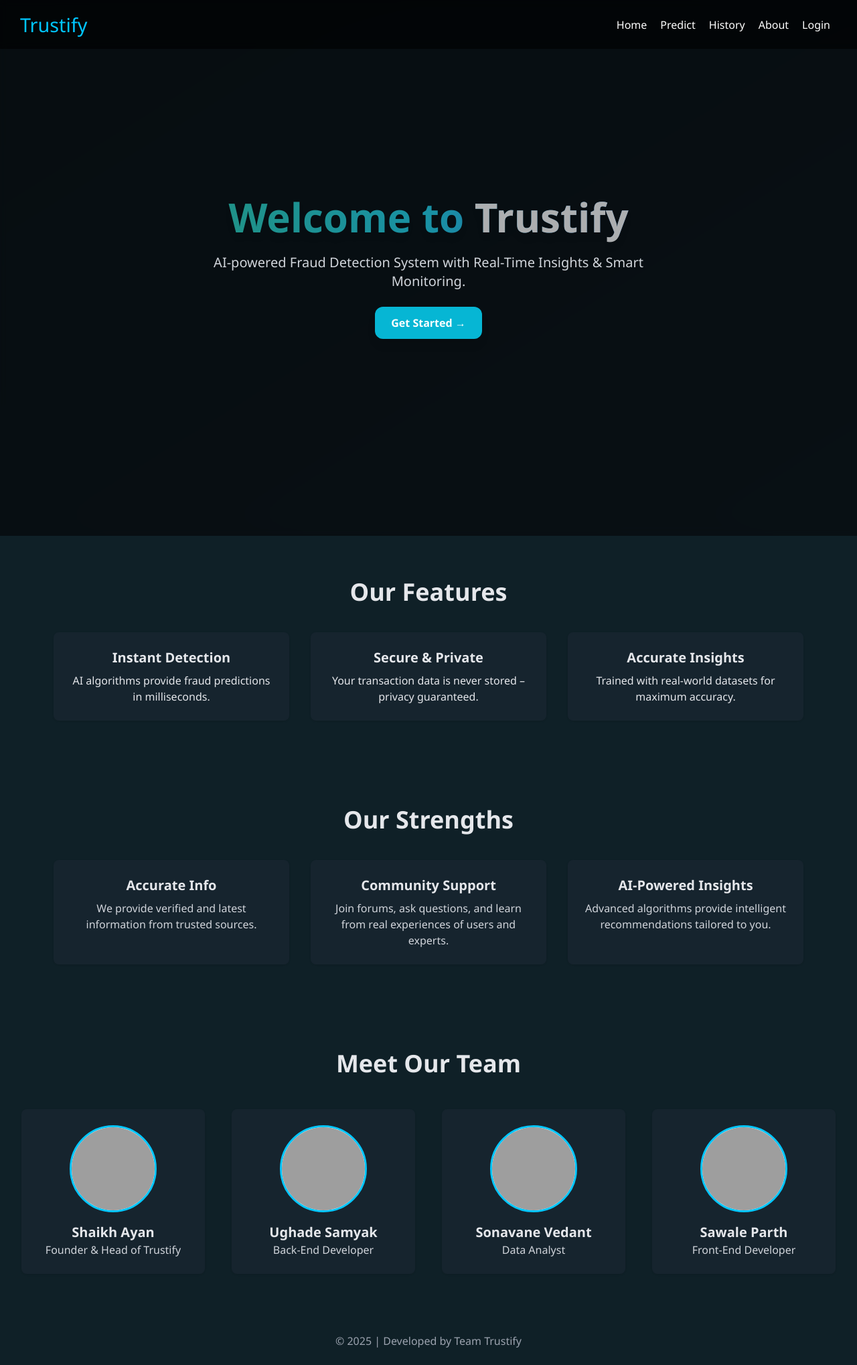
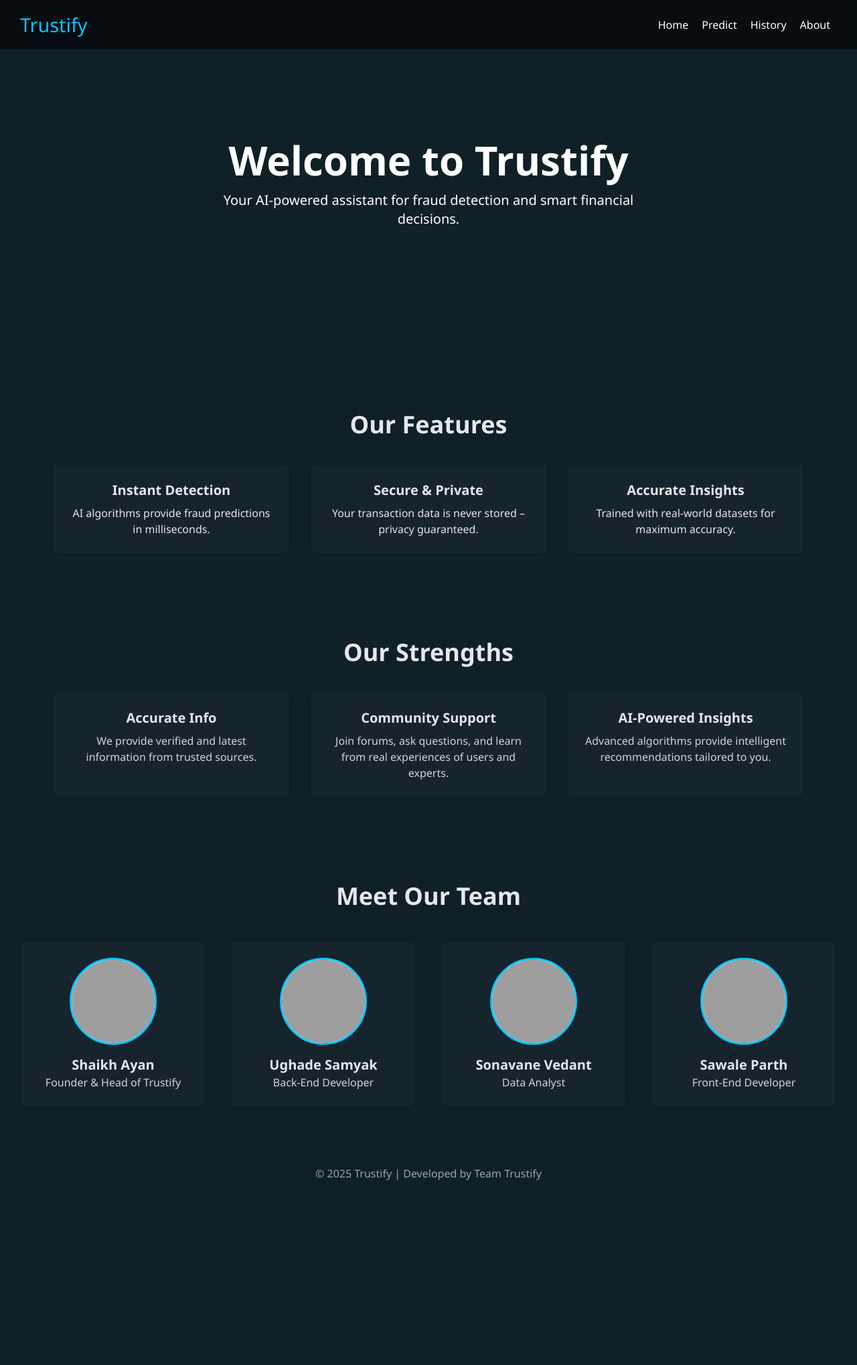
Before and after one commit to ayanshaikh29/trustify-Fraud-detection-system, a Flask app: page /about in a window 1280 px wide. Shown: the whole page at 67% size. After the commit the page ends 1762 px from the top, so only its background shows below. Run offline with Flask 3, Linux system fonts and the light colour scheme; some libraries are stand-ins or nearby versions; grey boxes are pictures that could not be loaded.

Commit message:
Update about.html

```diff
--- a/templates/about.html
+++ b/templates/about.html
@@ -71,48 +71,21 @@
         <a href="/predict" style="color: white; text-decoration: none; font-weight: 500;" onmouseover="this.style.color='#00c6ff'" onmouseout="this.style.color='white'">Predict</a>
         <a href="/history" style="color: white; text-decoration: none; font-weight: 500;" onmouseover="this.style.color='#00c6ff'" onmouseout="this.style.color='white'">History</a>
         <a href="/about" style="color: white; text-decoration: none; font-weight: 500;" onmouseover="this.style.color='#00c6ff'" onmouseout="this.style.color='white'">About</a>
-        <a href="/login" style="color: white; text-decoration: none; font-weight: 500;" onmouseover="this.style.color='#00c6ff'" onmouseout="this.style.color='white'">Login</a>
-
     </div>
 </div>
 
-<!-- Tech Vibe Hero Section -->
-<section class="relative h-screen flex flex-col justify-center items-center text-center px-4 overflow-hidden bg-gray-950">
 
-  <!-- ✨ Animated Gradient Background -->
-  <div class="absolute inset-0 animate-gradient bg-gradient-to-br from-[#0f2027] via-[#203a43] to-[#2c5364] opacity-60 blur-3xl scale-150 z-0"></div>
+<!-- Hero Section -->
+<section class="relative bg-no-repeat h-[550px] flex flex-col justify-center items-center text-center px-4" data-aos="fade-in">
 
-  <!-- ⚡ Overlay with slight blur -->
-  <div class="absolute inset-0 bg-black/60 backdrop-blur-sm z-10"></div>
-
-  <!-- 🌟 Hero Content -->
-  <div class="relative z-20 text-white max-w-2xl">
-    <h1 class="text-5xl md:text-6xl font-extrabold mb-6 bg-gradient-to-r from-teal-400 via-cyan-400 to-blue-500 bg-clip-text text-transparent animate-pulse drop-shadow-lg">
-      Welcome to <span class="text-white">Trustify</span>
-    </h1>
-    <p class="text-lg md:text-xl text-gray-300 mb-6">
-      AI-powered Fraud Detection System with Real-Time Insights & Smart Monitoring.
+  <!-- Hero Content -->
+  <div class="relative z-10 text-white max-w-2xl">
+    <h1 class="text-5xl md:text-6xl font-extrabold mb-4">Welcome to Trustify</h1>
+    <p class="text-lg md:text-xl">
+      Your AI-powered assistant for fraud detection and smart financial decisions.
     </p>
-    <a href="/predict" class="inline-block px-6 py-3 bg-cyan-500 hover:bg-cyan-600 text-white font-semibold rounded-xl shadow-lg transition-all duration-300">
-      Get Started →
-    </a>
   </div>
 </section>
-
-<!-- 🔁 Add this in <style> or CSS file -->
-<style>
-@keyframes gradient {
-  0% { background-position: 0% 50%; }
-  50% { background-position: 100% 50%; }
-  100% { background-position: 0% 50%; }
-}
-.animate-gradient {
-  background-size: 300% 300%;
-  animation: gradient 10s ease infinite;
-}
-</style>
-
-
 
 <!-- Features Section -->
 <section class="py-16 bg-transparent relative z-10" data-aos="fade-up">
@@ -187,7 +160,7 @@
 
 <!-- Footer -->
 <footer class="text-center py-6 text-gray-400 relative z-10">
-  © 2025 | Developed by Team Trustify
+  © 2025 Trustify | Developed by Team Trustify
 </footer>
 
 <!-- AOS Script -->
```
